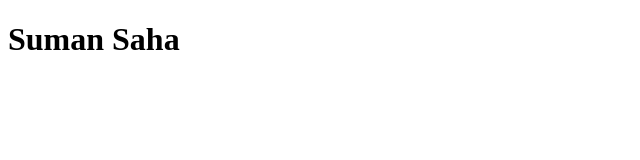
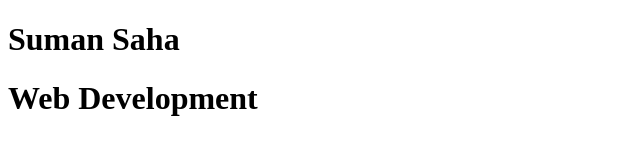
Before and after one commit to sahasuman7/github-learning, a plain HTML site: page index.html in a window 1280 px wide. Shown: the whole page, without its empty margins (0-640 px from the left). Drawn offline with Linux system fonts and the light colour scheme.

Commit message:
Main Branch Second Commit

```diff
--- a/index.html
+++ b/index.html
@@ -7,5 +7,6 @@
 </head>
 <body>
     <h1>Suman Saha</h1>
+    <h1>Web Development</h1>
 </body>
 </html>
```
